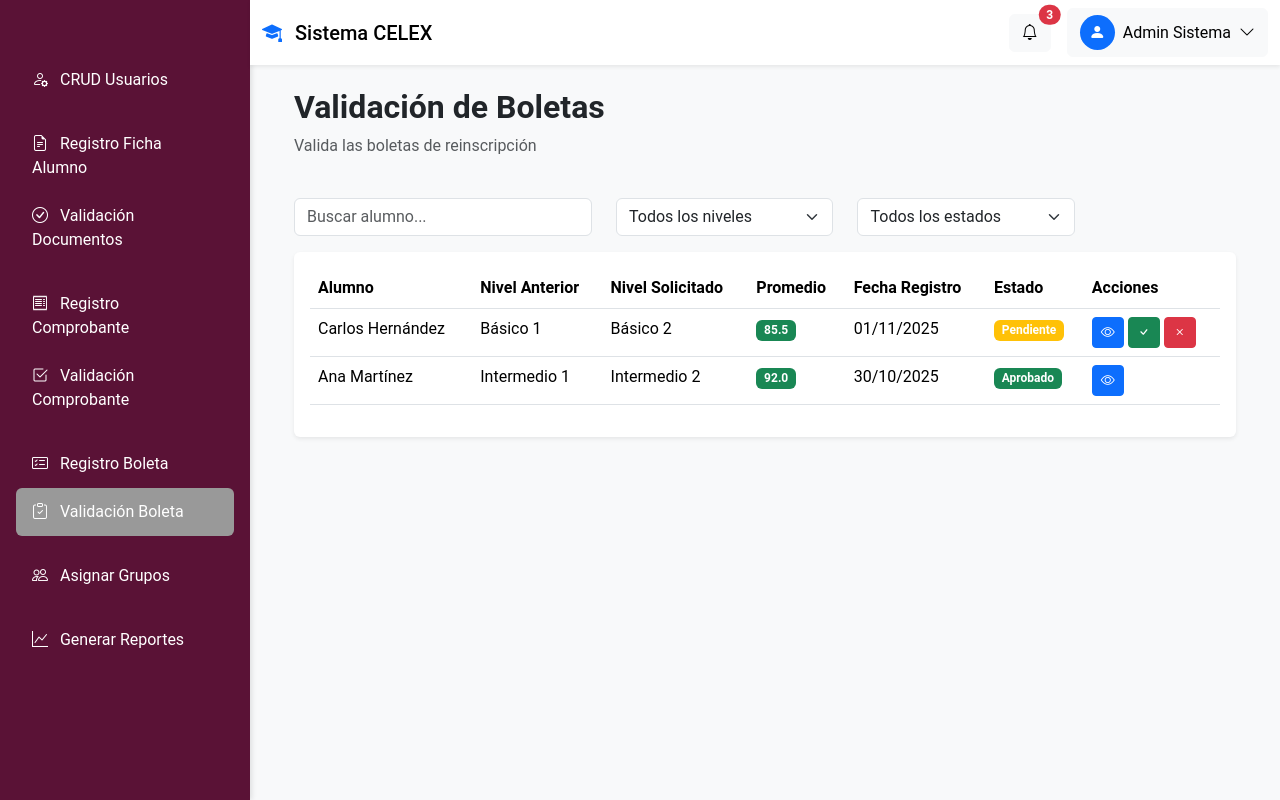
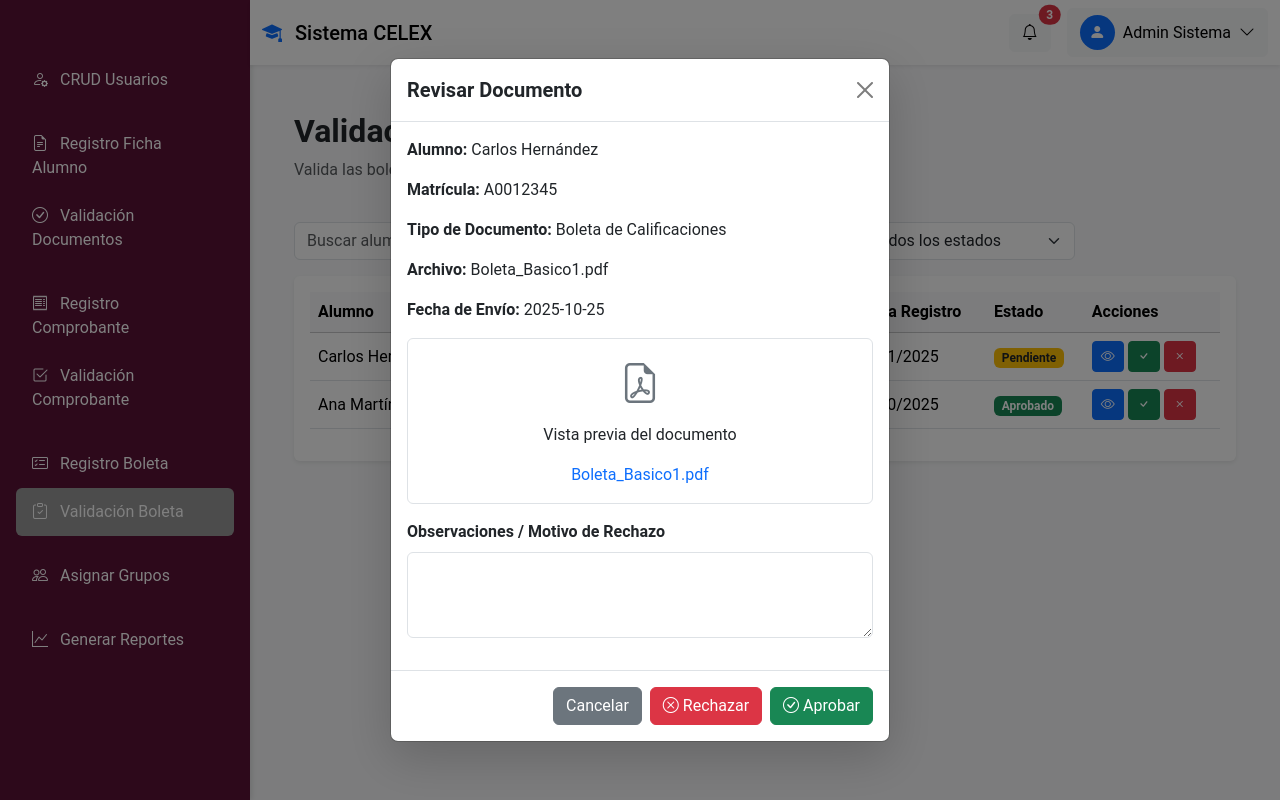
Before and after one commit to cuevasedu04/SistemaCelex, an Angular app: page /validacion-boleta in a window 1280 px wide. Both pictures are taken after a click on the button 1107 px from the left and 332 px from the top of the page. Built offline with nearby package versions, Linux system fonts and the light colour scheme.

Commit message:
Add files via upload

```diff
--- a/src/app/features/reinscripciones/registro-boleta/registro-boleta.html
+++ b/src/app/features/reinscripciones/registro-boleta/registro-boleta.html
@@ -38,16 +38,15 @@
               <input type="number" class="form-control" id="promedio" min="0" max="100" step="0.1" required>
             </div>
 
+            <div class="mb-4 text-center border rounded-3 p-4 bg-light upload-box">
             <div class="mb-3">
-              <label for="boleta" class="form-label">Boleta de Calificaciones (PDF)</label>
-              <input type="file" class="form-control" id="boleta" accept=".pdf" required>
-              <small class="text-muted">Sube tu boleta del nivel anterior</small>
+              <i class="bi bi-cloud-upload display-5 text-primary"></i>
             </div>
+            <p class="fw-semibold mb-2">Boleta de Calificaciones</p>
+            <input type="file" class="form-control mb-2" id="archivo" accept=".pdf,.jpg,.jpeg,.png" required>
+            <small class="text-muted d-block">Formatos aceptados: PDF, JPG, PNG (máx. 5MB)</small>
+          </div>
 
-            <div class="mb-3">
-              <label for="documentosAdicionales" class="form-label">Documentos Adicionales (Opcional)</label>
-              <input type="file" class="form-control" id="documentosAdicionales" accept=".pdf,.jpg,.jpeg" multiple>
-            </div>
 
             <div class="d-flex justify-content-end gap-2">
               <button type="button" class="btn btn-secondary">Cancelar</button>
--- a/src/app/features/reinscripciones/validacion-boleta/validacion-boleta.html
+++ b/src/app/features/reinscripciones/validacion-boleta/validacion-boleta.html
@@ -1,4 +1,5 @@
-<div class="container-fluid">
+<div class="container-fluid mt-4">
+  <!-- Encabezado -->
   <div class="row mb-4">
     <div class="col-12">
       <h2 class="fw-bold">Validación de Boletas</h2>
@@ -6,6 +7,7 @@
     </div>
   </div>
 
+  <!-- Filtros -->
   <div class="row mb-3">
     <div class="col-md-4">
       <input type="text" class="form-control" placeholder="Buscar alumno...">
@@ -31,13 +33,14 @@
     </div>
   </div>
 
+  <!-- Tabla -->
   <div class="row">
     <div class="col-12">
       <div class="card border-0 shadow-sm">
         <div class="card-body">
           <div class="table-responsive">
-            <table class="table table-hover">
-              <thead>
+            <table class="table table-hover align-middle">
+              <thead class="table-light">
                 <tr>
                   <th>Alumno</th>
                   <th>Nivel Anterior</th>
@@ -49,35 +52,39 @@
                 </tr>
               </thead>
               <tbody>
-                <tr>
-                  <td>Carlos Hernández</td>
-                  <td>Básico 1</td>
-                  <td>Básico 2</td>
-                  <td><span class="badge bg-success">85.5</span></td>
-                  <td>01/11/2025</td>
-                  <td><span class="badge bg-warning">Pendiente</span></td>
+                <tr *ngFor="let alumno of alumnos">
+                  <td>{{ alumno.nombre }}</td>
+                  <td>{{ alumno.nivelAnterior }}</td>
+                  <td>{{ alumno.nivelSolicitado }}</td>
+                  <td><span class="badge bg-success">{{ alumno.promedio }}</span></td>
+                  <td>{{ alumno.fechaRegistro }}</td>
                   <td>
-                    <button class="btn btn-sm btn-primary me-1" title="Ver boleta">
+                    <span class="badge"
+                          [ngClass]="{
+                            'bg-warning text-dark': alumno.estado === 'Pendiente',
+                            'bg-success': alumno.estado === 'Aprobado',
+                            'bg-danger': alumno.estado === 'Rechazado'
+                          }">
+                      {{ alumno.estado }}
+                    </span>
+                  </td>
+                  <td>
+                    <button class="btn btn-sm btn-primary me-1"
+                            title="Ver boleta"
+                            data-bs-toggle="modal"
+                            data-bs-target="#modalVerBoleta"
+                            (click)="verBoleta(alumno)">
                       <i class="bi bi-eye"></i>
                     </button>
-                    <button class="btn btn-sm btn-success me-1" title="Aprobar">
+                    <button class="btn btn-sm btn-success me-1"
+                            title="Aprobar"
+                            (click)="aprobarAlumno(alumno)">
                       <i class="bi bi-check"></i>
                     </button>
-                    <button class="btn btn-sm btn-danger" title="Rechazar">
+                    <button class="btn btn-sm btn-danger"
+                            title="Rechazar"
+                            (click)="rechazarAlumno(alumno)">
                       <i class="bi bi-x"></i>
-                    </button>
-                  </td>
-                </tr>
-                <tr>
-                  <td>Ana Martínez</td>
-                  <td>Intermedio 1</td>
-                  <td>Intermedio 2</td>
-                  <td><span class="badge bg-success">92.0</span></td>
-                  <td>30/10/2025</td>
-                  <td><span class="badge bg-success">Aprobado</span></td>
-                  <td>
-                    <button class="btn btn-sm btn-primary" title="Ver boleta">
-                      <i class="bi bi-eye"></i>
                     </button>
                   </td>
                 </tr>
@@ -89,3 +96,44 @@
     </div>
   </div>
 </div>
+
+<!-- Modal Ver Boleta -->
+<div class="modal fade" id="modalVerBoleta" tabindex="-1" aria-labelledby="modalVerBoletaLabel" aria-hidden="true">
+  <div class="modal-dialog modal-dialog-centered">
+    <div class="modal-content shadow-lg">
+      <div class="modal-header">
+        <h5 class="modal-title fw-bold" id="modalVerBoletaLabel">Revisar Documento</h5>
+        <button type="button" class="btn-close" data-bs-dismiss="modal" aria-label="Cerrar"></button>
+      </div>
+      <div class="modal-body" *ngIf="selectedAlumno">
+        <p><strong>Alumno:</strong> {{ selectedAlumno.nombre }}</p>
+        <p><strong>Matrícula:</strong> {{ selectedAlumno.matricula }}</p>
+        <p><strong>Tipo de Documento:</strong> Boleta de Calificaciones</p>
+        <p><strong>Archivo:</strong> {{ selectedAlumno.archivo }}</p>
+        <p><strong>Fecha de Envío:</strong> {{ selectedAlumno.fechaEnvio }}</p>
+
+        <div class="text-center border rounded p-3 mb-3">
+          <i class="bi bi-file-earmark-pdf fs-1 text-secondary"></i>
+          <p class="mt-2">Vista previa del documento</p>
+          <a [href]="selectedAlumno.archivoUrl" class="text-decoration-none" target="_blank">
+            {{ selectedAlumno.archivo }}
+          </a>
+        </div>
+
+        <div class="mb-3">
+          <label class="form-label fw-semibold">Observaciones / Motivo de Rechazo</label>
+          <textarea class="form-control" rows="3" [(ngModel)]="selectedAlumno.observaciones"></textarea>
+        </div>
+      </div>
+      <div class="modal-footer">
+        <button type="button" class="btn btn-secondary" data-bs-dismiss="modal">Cancelar</button>
+        <button type="button" class="btn btn-danger" (click)="rechazarAlumno(selectedAlumno)" data-bs-dismiss="modal">
+          <i class="bi bi-x-circle"></i> Rechazar
+        </button>
+        <button type="button" class="btn btn-success" (click)="aprobarAlumno(selectedAlumno)" data-bs-dismiss="modal">
+          <i class="bi bi-check-circle"></i> Aprobar
+        </button>
+      </div>
+    </div>
+  </div>
+</div>
--- a/src/app/features/reinscripciones/validacion-boleta/validacion-boleta.ts
+++ b/src/app/features/reinscripciones/validacion-boleta/validacion-boleta.ts
@@ -1,12 +1,58 @@
 import { Component } from '@angular/core';
+import { CommonModule } from '@angular/common';
+import { FormsModule } from '@angular/forms';
 
 @Component({
   standalone: true,
   selector: 'app-validacion-boleta',
-  imports: [],
+  imports: [
+    CommonModule,
+    FormsModule
+  ],
   templateUrl: './validacion-boleta.html',
   styles: ``,
 })
 export class ValidacionBoleta {
+  alumnos = [
+    {
+      nombre: 'Carlos Hernández',
+      matricula: 'A0012345',
+      nivelAnterior: 'Básico 1',
+      nivelSolicitado: 'Básico 2',
+      promedio: 85.5,
+      fechaRegistro: '01/11/2025',
+      estado: 'Pendiente',
+      archivo: 'Boleta_Basico1.pdf',
+      archivoUrl: 'https://tuservidor.com/boletas/Boleta_Basico1.pdf',
+      fechaEnvio: '2025-10-25',
+      observaciones: ''
+    },
+    {
+      nombre: 'Ana Martínez',
+      matricula: 'A0012346',
+      nivelAnterior: 'Intermedio 1',
+      nivelSolicitado: 'Intermedio 2',
+      promedio: 92.0,
+      fechaRegistro: '30/10/2025',
+      estado: 'Aprobado',
+      archivo: 'Boleta_Intermedio1.pdf',
+      archivoUrl: 'https://tuservidor.com/boletas/Boleta_Intermedio1.pdf',
+      fechaEnvio: '2025-10-20',
+      observaciones: ''
+    }
+  ];
 
+  selectedAlumno: any = null;
+
+  verBoleta(alumno: any) {
+    this.selectedAlumno = alumno;
+  }
+
+  aprobarAlumno(alumno: any) {
+    alumno.estado = 'Aprobado';
+  }
+
+  rechazarAlumno(alumno: any) {
+    alumno.estado = 'Rechazado';
+  }
 }
```
Also changed, not shown: src/app/features/reinscripciones/registro-boleta/registro-boleta.ts (line endings or trailing spaces), 2 other files (tests, documents, lock files or other folders).
